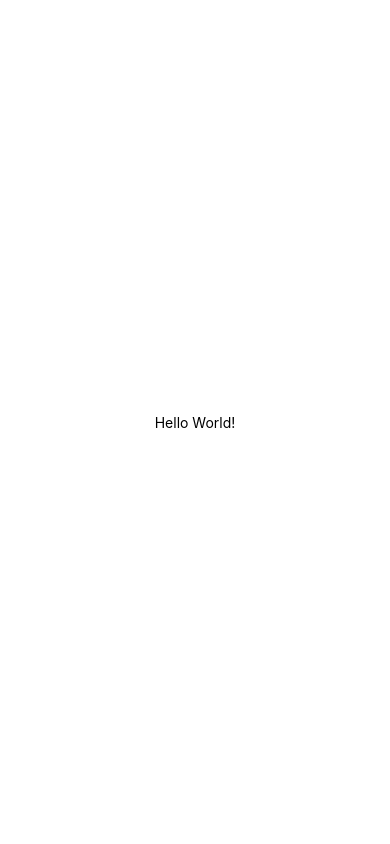
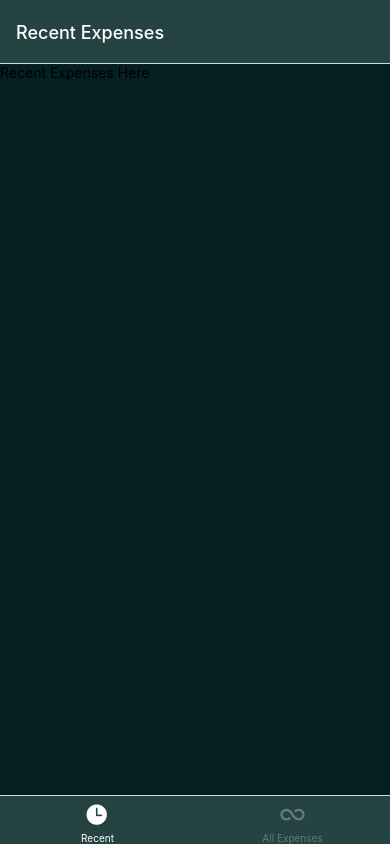
Before and after one commit to DustinMcMullen/expenseTrackerApp, a React Native app: screen /Recent in a window 390 px wide. Built offline with nearby package versions, Linux system fonts and the light colour scheme.

Commit message:
Created stack & bottom drawer screens & logic

```diff
--- a/App.js
+++ b/App.js
@@ -1,20 +1,127 @@
 import { StatusBar } from 'expo-status-bar';
 import { StyleSheet, Text, View } from 'react-native';
+import { NavigationContainer } from '@react-navigation/native';
+import { createNativeStackNavigator } from '@react-navigation/native-stack';
+import { createBottomTabNavigator } from '@react-navigation/bottom-tabs';
+import { Ionicons } from '@expo/vector-icons';
+
+import { AllExpensesScreen } from './Screens/AllExpensesScreen';
+import { RecentExpensesScreen } from './Screens/RecentExpensesScreen';
+import { ManageExpense } from './Screens/MangeExpense';
+
+import { globalStyles } from './constants/styles';
+
+const Stack = createNativeStackNavigator();
+const BottomTabs = createBottomTabNavigator();
+
+function ExpensesTabs () {
+  return (
+    <BottomTabs.Navigator
+    screenOptions={{
+      headerStyle: { backgroundColor: globalStyles.colors.primary700 },
+      headerTintColor: 'white',
+      tabBarActiveTintColor: 'white',
+      tabBarInactiveTintColor: globalStyles.colors.primary400,
+      tabBarStyle: { backgroundColor: globalStyles.colors.primary700 },
+      tabBarOptions: {
+        style: {
+          backgroundColor: 'red',
+          paddingBottom: 30
+        }
+      }
+    }}
+  >
+    <BottomTabs.Screen
+      name="RecentExpenses"
+      component={RecentExpensesScreen}
+      options={{
+        title: "Recent Expenses",
+        tabBarLabel: "Recent",
+        tabBarIcon: ({color, size}) => <Ionicons name="time" color={color} size={size} />,
+      }}
+    />
+    <BottomTabs.Screen
+      name="AllExpenses"
+      component={AllExpensesScreen}
+      options={{
+        title: "All Expenses",
+        tabBarLabel: "All Expenses",
+        tabBarIcon: ({color, size}) => <Ionicons name="infinite" color={color} size={size} />,
+      }}
+    />
+  </BottomTabs.Navigator>
+  )
+}
 
 export default function App() {
   return (
-    <View style={styles.container}>
-      <Text>Hello World!</Text>
-      <StatusBar style="auto" />
-    </View>
+    <>
+      <StatusBar style="light" />
+      <NavigationContainer>
+        <Stack.Navigator
+          screenOptions={{
+            headerStyle: {backgroundColor: "#254343"},
+            headerTintColor: "white",
+            contentStyle: {backgroundColor: "red"}
+          }}
+        >
+          <Stack.Screen
+            name="ExpensesOverview"
+            component={ExpensesTabs}
+            options={{
+              headerShown: false,
+              // title: "Expenses Overview",
+              headerShown: false
+            }}
+          />
+          <Stack.Screen
+            name="Manage Expenses"
+            component={ManageExpense}
+            options={{
+              // title: "Manage Expenses",
+              headerShown: false
+            }}
+          />
+        </Stack.Navigator>
+        {/* <Tab.Navigator
+          screenOptions={{
+            headerStyle: { backgroundColor: '#254343' },
+            headerTintColor: 'white',
+            tabBarActiveTintColor: 'white',
+            tabBarStyle: { backgroundColor: '#254343' },
+            tabBarOprions: {
+              style: {
+                backgroundColor: 'red',
+                paddingBottom: 30
+              }
+            }
+          }}
+        >
+          <Tab.Screen
+            name="Recent"
+            component={RecentExpensesScreen}
+            options={{
+              tabBarIcon: ({color, size}) => <Ionicons name="time" color={color} size={size} />,
+            }}
+          />
+          <Tab.Screen
+            name="All Expenses"
+            component={AllExpensesScreen}
+            options={{
+              tabBarIcon: ({color, size}) => <Ionicons name="calendar" color={color} size={size} />,
+            }}
+          />
+        </Tab.Navigator> */}
+      </NavigationContainer>
+    </>
   );
 }
 
-const styles = StyleSheet.create({
-  container: {
-    flex: 1,
-    backgroundColor: '#fff',
-    alignItems: 'center',
-    justifyContent: 'center',
-  },
-});
+// const styles = StyleSheet.create({
+//   container: {
+//     flex: 1,
+//     backgroundColor: '#fff',
+//     alignItems: 'center',
+//     justifyContent: 'center',
+//   },
+// });
--- /dev/null
+++ b/Screens/AllExpensesScreen.js
@@ -0,0 +1,19 @@
+import { View, Text, StyleSheet } from "react-native"
+
+import { ExpensesOutput } from "../components/expensesOutput/ExpensesOutput";
+
+export const AllExpensesScreen = ({}) => {
+
+    return(
+        <View>
+            <Text>All Expenses Here</Text>
+            <ExpensesOutput expenses={100} />
+        </View>
+    )
+}
+
+const styles = StyleSheet.create({
+    rootCont: {
+
+    }
+});
--- /dev/null
+++ b/Screens/MangeExpense.js
@@ -0,0 +1,19 @@
+import { View, Text, StyleSheet } from "react-native"
+
+export const ManageExpense = ({}) => {
+
+    return (
+        // <View style={styles.rootCont}>
+        <View>
+            <Text>Manage Expenses</Text>
+        </View>
+    )
+}
+
+const styles = StyleSheet.create({
+    rootCont: {
+        flex: 1,
+        // backgroundColor: '#052010'
+        backgroundColor: '#68797b'
+    }
+});
--- /dev/null
+++ b/Screens/RecentExpensesScreen.js
@@ -0,0 +1,22 @@
+import { View, Text, StyleSheet } from "react-native";
+
+import { globalStyles } from "../constants/styles";
+
+export const RecentExpensesScreen = ({}) => {
+
+    return (
+        <View style={styles.rootCont}>
+        {/* // <View> */}
+            <Text>Recent Expenses Here</Text>
+        </View>
+    )
+}
+
+const styles = StyleSheet.create({
+    rootCont: {
+        flex: 1,
+        // backgroundColor: '#052010'
+        // backgroundColor: globalStyles.colors.primary700,
+        backgroundColor: globalStyles.colors.primary800,
+    }
+});
--- /dev/null
+++ b/components/expensesOutput/ExpensesOutput.js
@@ -0,0 +1,20 @@
+import { View, Text, StyleSheet, ScrollView, FlatList } from "react-native";
+
+export const ExpensesOutput = ({expenses, timeline}) => {
+
+    return(
+        <View>
+            <View>
+                <Text>{timeline === "all" ? "Showing All Expenses" : "Showing Expenses from the last 7 days"}</Text>
+                <Text>Total: $XX.xx</Text>
+            </View>
+            <FlatList
+
+            />
+        </View>
+    )
+}
+
+const styles = StyleSheet.create({
+
+})
--- /dev/null
+++ b/constants/styles.js
@@ -0,0 +1,11 @@
+export const globalStyles = {
+    colors: {
+        primary200: "#d3dfe1", //Light grey almost white
+        primary300: "#b6c3c7", //Medium grey
+        primary400: "#68797b", //Dark grey
+        primary700: "#254343", //Medium green
+        primary800: "#052020", //Dark green
+        error50: "#fcc4e4",
+        error500: "#9b095c",
+    }
+}
--- a/package.json
+++ b/package.json
@@ -9,10 +9,14 @@
     "web": "expo start --web"
   },
   "dependencies": {
+    "@react-navigation/bottom-tabs": "^6.3.2",
+    "@react-navigation/native-stack": "^6.7.0",
     "expo": "~46.0.7",
     "expo-status-bar": "~1.4.0",
     "react": "18.0.0",
-    "react-native": "0.69.4"
+    "react-native": "0.69.4",
+    "react-native-safe-area-context": "4.3.1",
+    "react-native-screens": "~3.15.0"
   },
   "devDependencies": {
     "@babel/core": "^7.12.9"
```
Also changed, not shown: 1 other file (tests, documents, lock files or other folders).
